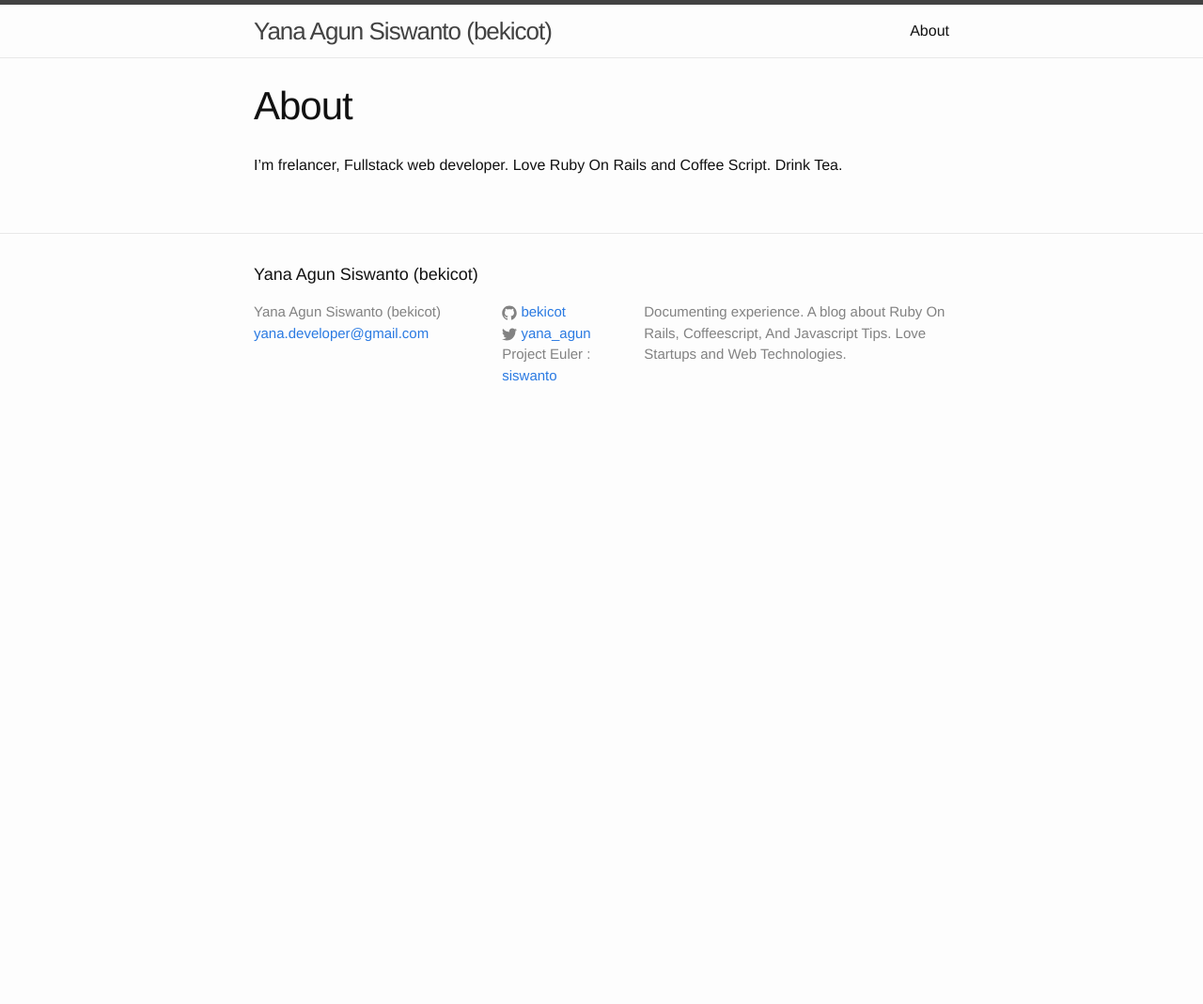
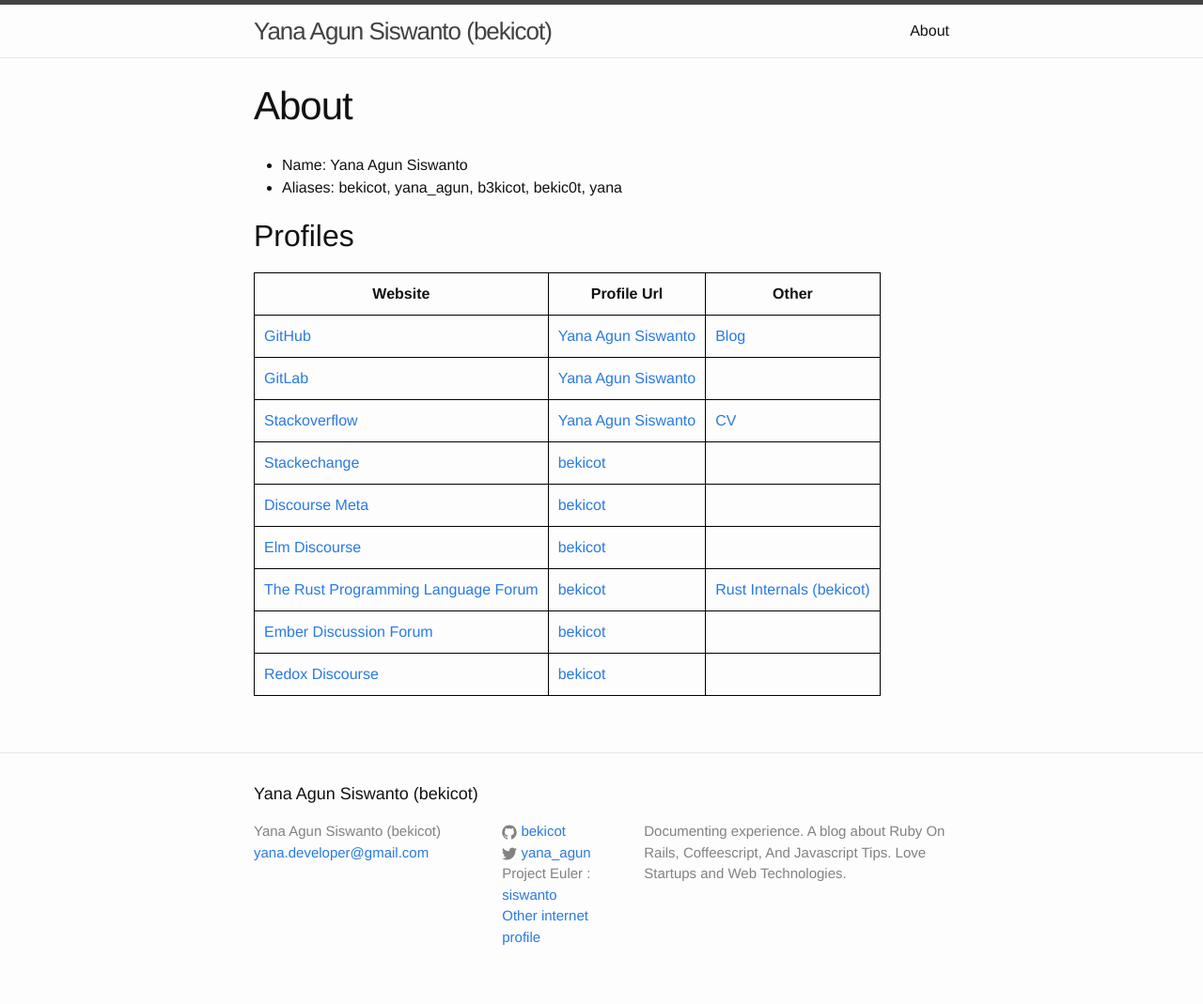
Before and after one commit to bekicot/bekicot.github.io, a Jekyll site: the page built from about.md, in a window 1280 px wide. Shown: the whole page at 94% size. Built offline with Jekyll 4.4.1, drawn with Linux system fonts in a browser that asks for light colours; before the commit the page ends 900 px from its top, so only the background shows below that.

Commit message:
Update about

```diff
--- a/_includes/footer.html
+++ b/_includes/footer.html
@@ -28,6 +28,9 @@
             Project Euler : <a href="https://projecteuler.net/progress=siswanto">siswanto</a>
           </li>
           {% endif %}
+          <li>
+            <a href="//{{ site.url }}/about">Other internet profile</a>
+          </li>
         </ul>
       </div>
 
--- a/about.md
+++ b/about.md
@@ -4,4 +4,20 @@
 permalink: /about/
 ---
 
-I'm frelancer, Fullstack web developer. Love Ruby On Rails and Coffee Script. Drink Tea.
+- Name: Yana Agun Siswanto
+- Aliases: bekicot, yana_agun, b3kicot, bekic0t, yana
+
+## Profiles
+
+{:.mbtablestyle}
+| Website | Profile Url | Other |
+|---------|-------------| ----- |
+| [GitHub](https://github.com) | [Yana Agun Siswanto](https://github.com/bekicot) | [Blog](https://bekicot.github.io/) |
+| [GitLab](https://gitlab.com) | [Yana Agun Siswanto](https://gitlab.com/bekicot) |  |
+| [Stackoverflow](https://stackoverflow.com) | [Yana Agun Siswanto](https://stackoverflow.com/users/3034747/yana-agun-siswanto) | [CV](https://stackoverflow.com/users/story/3034747) |
+| [Stackechange](https://stackexchange.com) | [bekicot](https://stackexchange.com/users/3571272/bekicot?tab=accounts) |  |
+| [Discourse Meta](https://meta.discourse.org/) | [bekicot](https://meta.discourse.org/u/bekicot) |  |
+| [Elm Discourse](https://discourse.elm-lang.org/) | [bekicot](https://discourse.elm-lang.org/u/bekicot/) |  |
+| [The Rust Programming Language Forum](https://users.rust-lang.org/) | [bekicot](https://users.rust-lang.org/u/bekicot/) | [Rust Internals (bekicot)](https://internals.rust-lang.org/u/bekicot/) |
+| [Ember Discussion Forum](https://discuss.emberjs.com/) | [bekicot](https://discuss.emberjs.com/u/bekicot/) |  |
+| [Redox Discourse](https://discourse.redox-os.org/) | [bekicot](https://discourse.redox-os.org/u/bekicot) |  |
--- a/css/main.scss
+++ b/css/main.scss
@@ -51,3 +51,12 @@
         "layout",
         "syntax-highlighting"
 ;
+
+.mbtablestyle {
+    border-collapse: collapse;
+
+    > table, td, th {
+        border: 1px solid black;
+        padding: 10px;
+    }
+}
```
